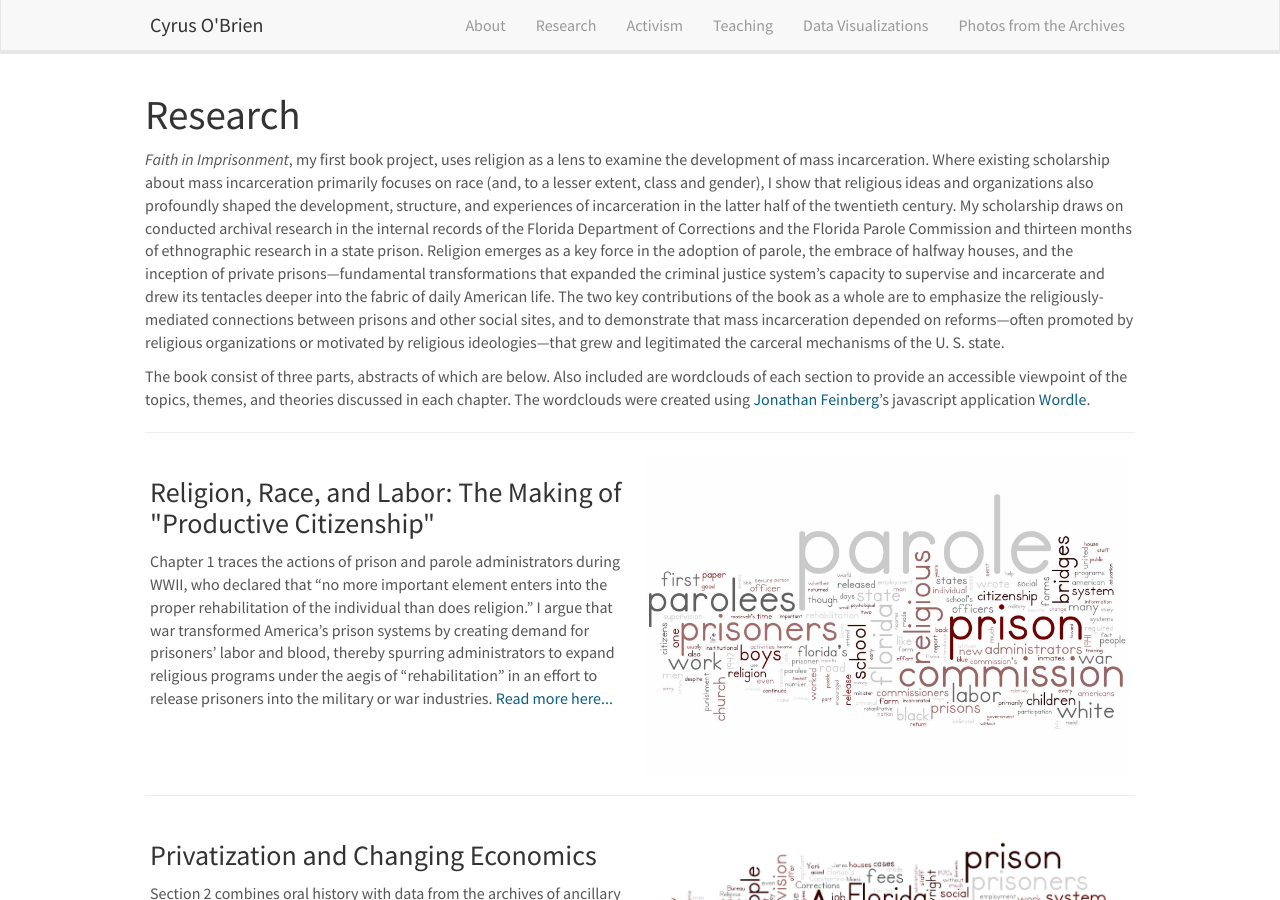
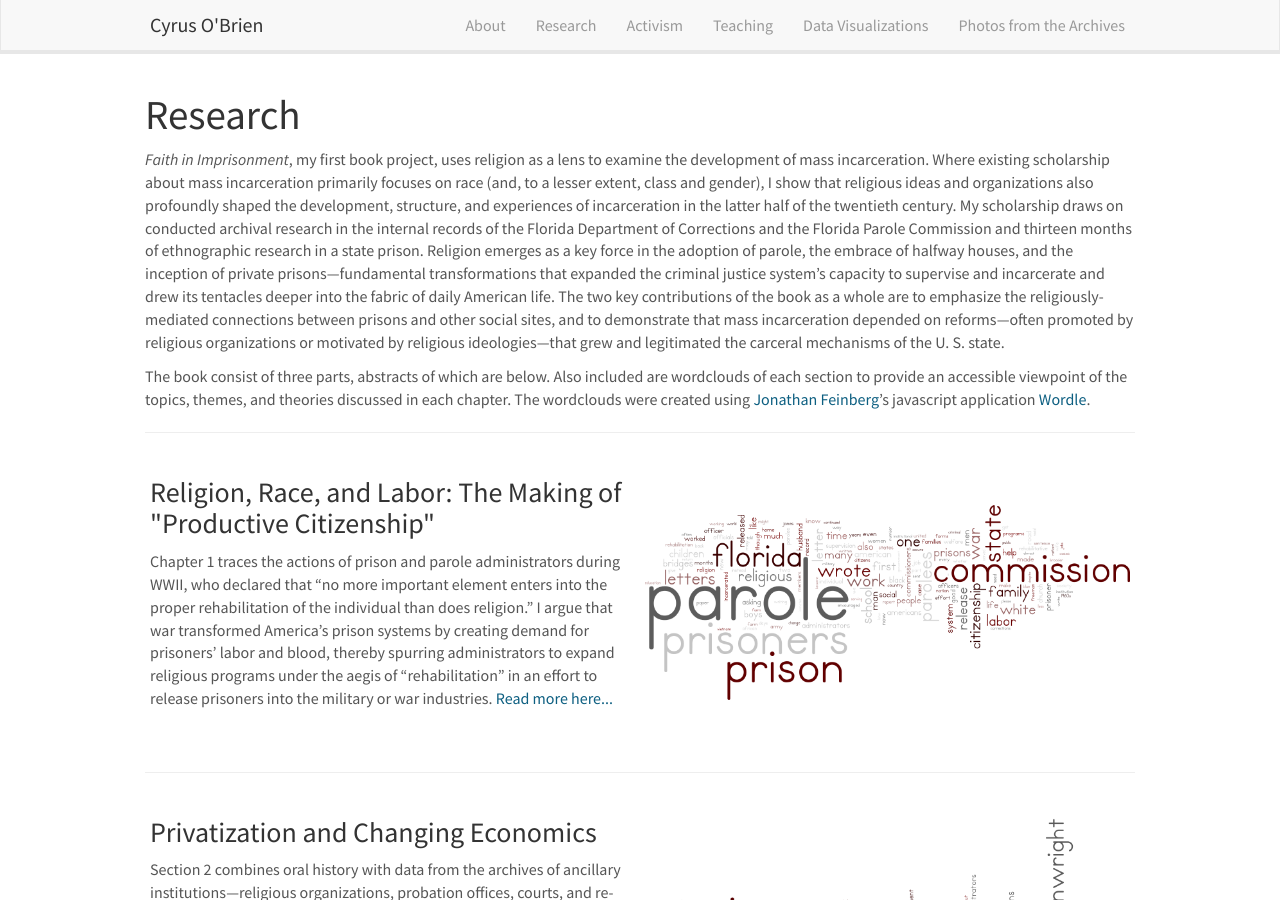
Before and after one commit to cyrusobrien/cyrusobrien, a Jekyll site: the page built from _pages/research.md, in a window 1280 px wide and 900 px high. Built offline with Jekyll 4.4.1, drawn with Linux system fonts in a browser that asks for light colours; nearby versions of some CDN libraries.

```diff
--- a/_pages/research.md
+++ b/_pages/research.md
@@ -22,7 +22,7 @@
                </div>
                    <div class="clearfix col-sm-6">
                        <a href="{{ site.url }}{{ site.baseurl }}/dissertation/section1#cloud">
-                             <img  class="img-responsive" src="{{ site.url }}{{ site.baseurl }}/images/picpic/wordcloud1.jpg" alt="cartogram">
+                             <img  class="img-responsive" src="{{ site.url }}{{ site.baseurl }}/images/picpic/wordcloud1.png" alt="cartogram">
                        </a>
                    </div>
 </div>
@@ -39,7 +39,7 @@
                 <div class="clearfix  col-sm-6">
                                     <div class="clearfix"></div>
                                       <a href="{{ site.url }}{{ site.baseurl }}/dissertation/section2#cloud">
-                                            <img  class="img-responsive" src="{{ site.url }}{{ site.baseurl }}/images/picpic/wordcloud2.jpg" alt="racialdisparities"> </a>
+                                            <img  class="img-responsive" src="{{ site.url }}{{ site.baseurl }}/images/picpic/wordcloud2.png" alt="racialdisparities"> </a>
                                   </div>
            </div>
   </div>
@@ -54,7 +54,7 @@
                <div class="row">
                    <div class="clearfix col-sm-6">
                    <a href="{{ site.url }}{{ site.baseurl }}/dissertation/section3#cloud">
-                             <img  class="img-responsive" src="{{ site.url }}{{ site.baseurl }}/images/picpic/wordcloud3.jpg" alt="section3"> </a>
+                             <img  class="img-responsive" src="{{ site.url }}{{ site.baseurl }}/images/picpic/wordcloud3.png" alt="section3"> </a>
                    </div>
   </div>
                </div>
```
Also changed, not shown: images/picpic/wordcloud1.png (added), images/picpic/wordcloud2.png (added), images/picpic/wordcloud3.png (added).
